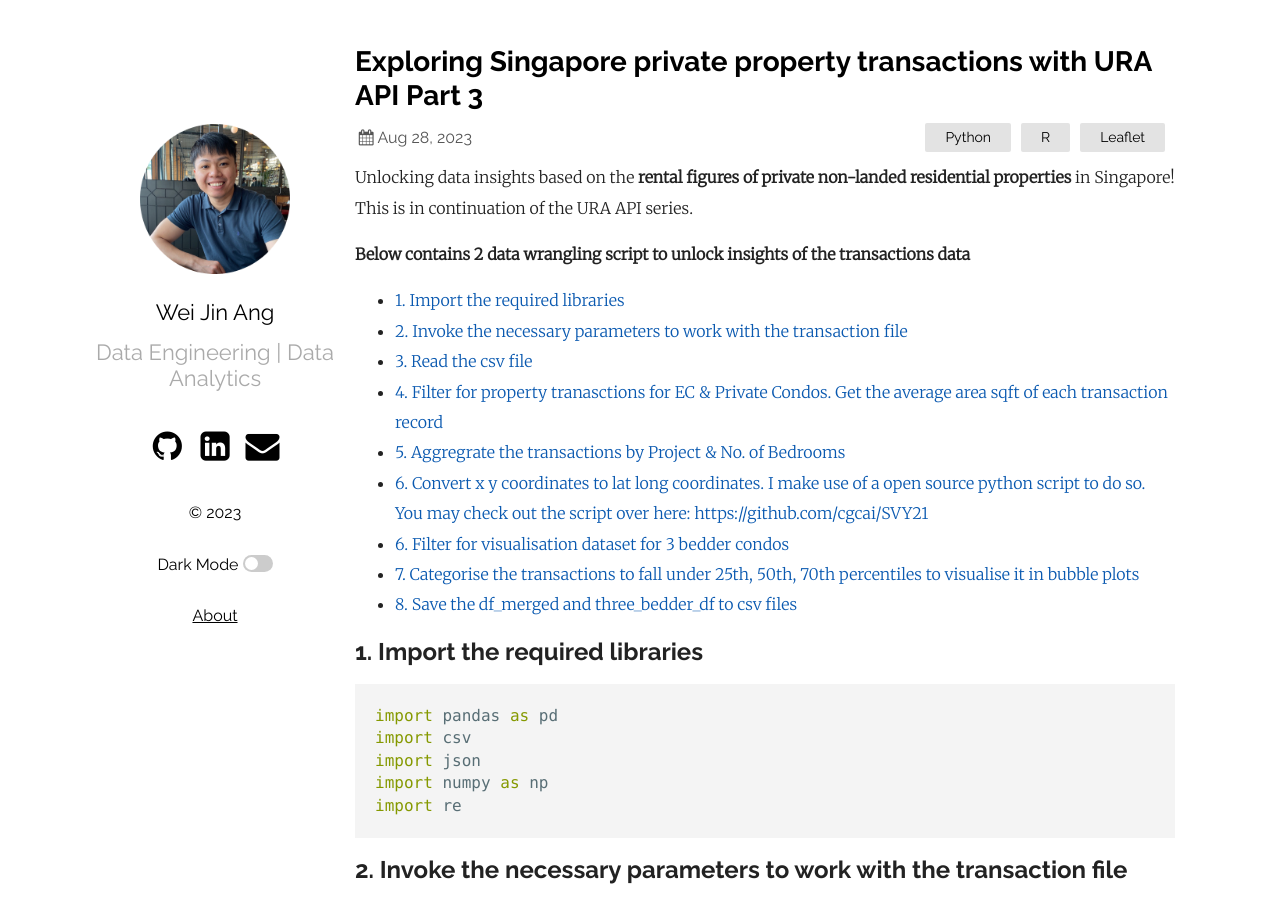
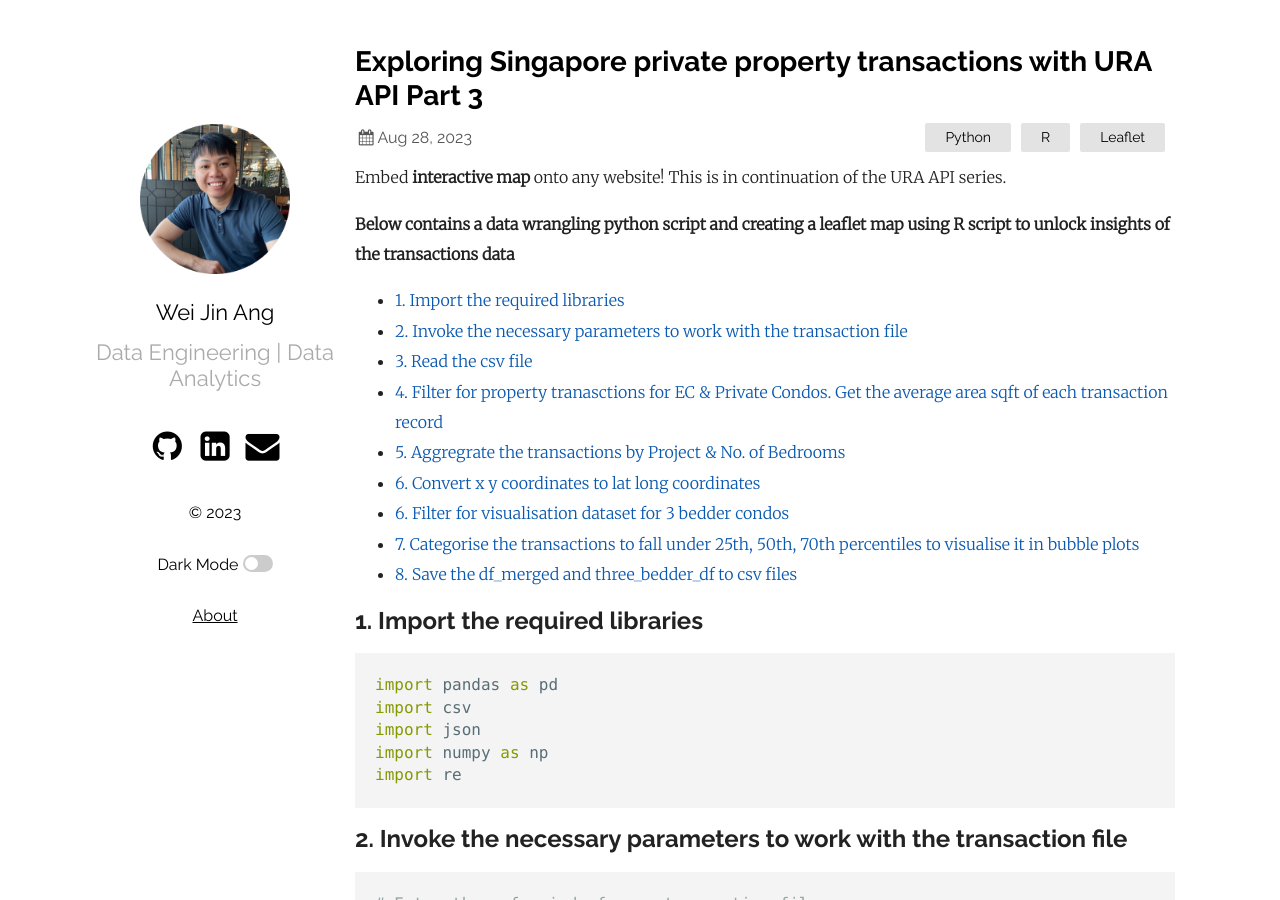
Before and after one commit to wjang96/wjang96.github.io, a Jekyll site: the page built from _posts/2023-08-28-Exploring Singapore private property transactions with URA API Part 3.markdown, in a window 1280 px wide and 900 px high. Built offline with Jekyll 4.4.1, drawn with Linux system fonts in a browser that asks for light colours; some of the changed text lies outside the part shown.

Commit message:
Update 2023-08-28-Exploring Singapore private property transactions with URA API Part 3.markdown

```diff
--- a/_posts/2023-08-28-Exploring Singapore private property transactions with URA API Part 3.markdown
+++ b/_posts/2023-08-28-Exploring Singapore private property transactions with URA API Part 3.markdown
@@ -5,9 +5,9 @@
 categories: Python R Leaflet
 ---
 
-Unlocking data insights based on the **rental figures of private non-landed residential properties** in Singapore! This is in continuation of the URA API series.
+Embed **interactive map** onto any website! This is in continuation of the URA API series.
 
-**Below contains 2 data wrangling script to unlock insights of the transactions data**
+**Below contains a data wrangling python script and creating a leaflet map using R script to unlock insights of the transactions data**
 
 {: class="table-of-content"}
 * TOC
```
Also changed, not shown: other parts of _posts/2023-08-28-Exploring Singapore private property transactions with URA API Part 3.markdown (+3 -1 lines).
